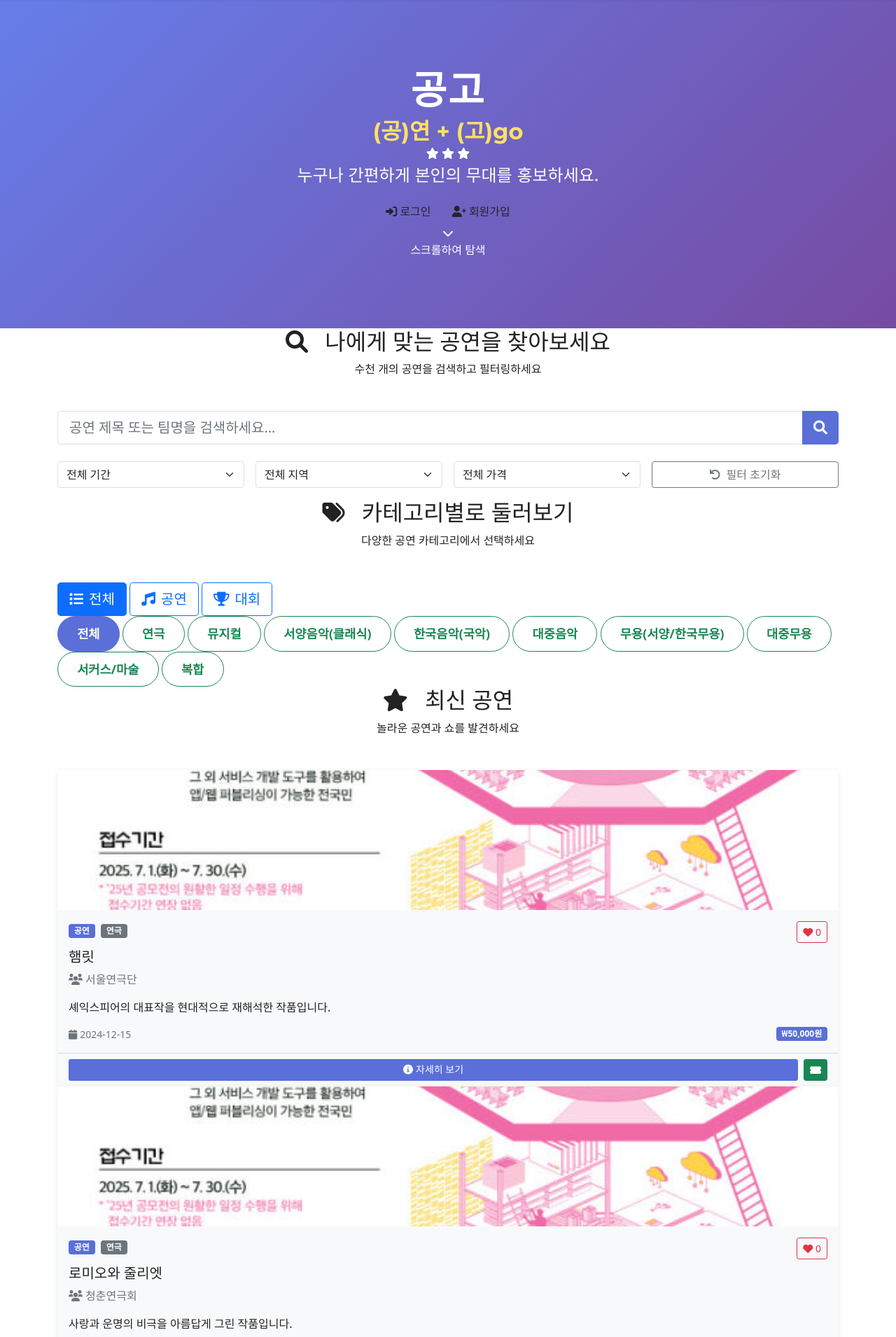
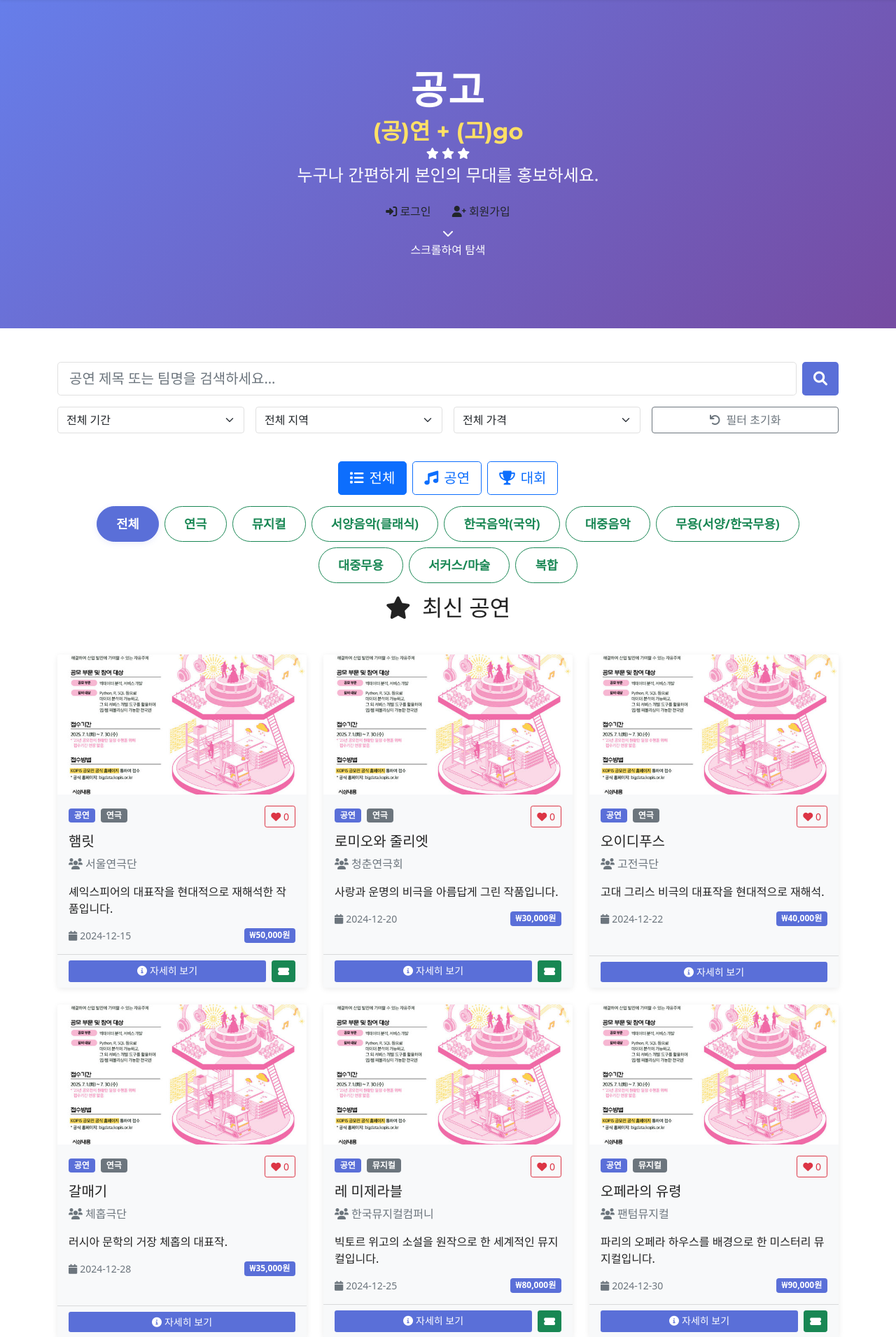
Before and after one commit to Jae-Sung-LEE-create/kopis-performance, a Flask app: page / in a window 1280 px wide. Shown: the part 63-1973 px from the top of the page at 70% size. Run offline with Flask 3, Linux system fonts and the light colour scheme; some libraries are stand-ins or nearby versions; some web fonts are replaced.

Commit message:
Update: 현재 상태 커밋

```diff
--- a/templates/index.html
+++ b/templates/index.html
@@ -21,7 +21,7 @@
     {% endif %}
 {% endwith %}
 
-<!-- Hero Section -->
+<!-- 새로운 멋진 Hero Section -->
 <div class="hero-section">
     <div class="hero-background">
         <div class="hero-particles"></div>
@@ -103,39 +103,27 @@
     </div>
 </div>
 
-<!-- 검색 및 필터 섹션 -->
-<section class="search-section section-animate" data-section="search">
-    <div class="container">
-        <div class="section-header text-center mb-5">
-            <h2 class="section-title">
-                <i class="fas fa-search me-3"></i>
-                {% if lang == 'en' %}Find Your Perfect Performance{% elif lang == 'ja' %}理想の公演を見つけよう{% elif lang == 'zh' %}寻找完美演出{% else %}나에게 맞는 공연을 찾아보세요{% endif %}
-            </h2>
-            <p class="section-subtitle">
-                {% if lang == 'en' %}Search and filter through thousands of performances{% elif lang == 'ja' %}数千の公演から検索・フィルタリング{% elif lang == 'zh' %}搜索和筛选数千场演出{% else %}수천 개의 공연을 검색하고 필터링하세요{% endif %}
-            </p>
-        </div>
-
+<div class="container my-5">
+    <!-- 검색 및 필터 UI -->
+    <div class="row mb-4">
+        <div class="col-12">
             <!-- 검색창 -->
-        <div class="search-container mb-4">
-            <form method="GET" action="/" class="search-form">
-                <div class="input-group input-group-lg">
-                    <input type="text" name="search" class="form-control search-input"
+            <div class="mb-3">
+                <form method="GET" action="/" class="d-flex gap-2">
+                    <input type="text" name="search" class="form-control form-control-lg"
                            placeholder="{% if lang == 'en' %}Search by performance title or team name...{% elif lang == 'ja' %}公演タイトルまたはチーム名で検索...{% elif lang == 'zh' %}请输入演出标题或团队名称...{% else %}공연 제목 또는 팀명을 검색하세요...{% endif %}"
                            value="{{ search }}">
-                    <button type="submit" class="btn btn-primary search-btn">
+                    <button type="submit" class="btn btn-primary btn-lg">
                         <i class="fas fa-search"></i>
                     </button>
-                </div>
                 </form>
             </div>
 
             <!-- 필터 버튼들 -->
-        <div class="filter-container">
             <div class="row g-3 mb-3">
                 <!-- 날짜별 필터 -->
                 <div class="col-md-3">
-                    <select name="date_filter" class="form-select filter-select" onchange="applyFilter('date_filter', this.value)">
+                    <select name="date_filter" class="form-select" onchange="applyFilter('date_filter', this.value)">
                         <option value="">{% if lang == 'en' %}All Periods{% elif lang == 'ja' %}全期間{% elif lang == 'zh' %}全部时间{% else %}전체 기간{% endif %}</option>
                         <option value="this_week" {% if date_filter == 'this_week' %}selected{% endif %}>{% if lang == 'en' %}This Week{% elif lang == 'ja' %}今週{% elif lang == 'zh' %}本周{% else %}이번 주{% endif %}</option>
                         <option value="this_month" {% if date_filter == 'this_month' %}selected{% endif %}>{% if lang == 'en' %}This Month{% elif lang == 'ja' %}今月{% elif lang == 'zh' %}本月{% else %}이번 달{% endif %}</option>
@@ -145,7 +133,7 @@
 
                 <!-- 지역별 필터 -->
                 <div class="col-md-3">
-                    <select name="location" class="form-select filter-select" onchange="applyFilter('location', this.value)">
+                    <select name="location" class="form-select" onchange="applyFilter('location', this.value)">
                         <option value="">{% if lang == 'en' %}All Regions{% elif lang == 'ja' %}全地域{% elif lang == 'zh' %}全部地区{% else %}전체 지역{% endif %}</option>
                         <option value="서울특별시" {% if location == '서울특별시' %}selected{% endif %}>{% if lang == 'en' %}Seoul{% elif lang == 'ja' %}ソウル特別市{% elif lang == 'zh' %}首尔特别市{% else %}서울특별시{% endif %}</option>
                         <option value="경기도" {% if location == '경기도' %}selected{% endif %}>{% if lang == 'en' %}Gyeonggi-do{% elif lang == 'ja' %}京畿道{% elif lang == 'zh' %}京畿道{% else %}경기도{% endif %}</option>
@@ -169,7 +157,7 @@
 
                 <!-- 가격별 필터 -->
                 <div class="col-md-3">
-                    <select name="price_filter" class="form-select filter-select" onchange="applyFilter('price_filter', this.value)">
+                    <select name="price_filter" class="form-select" onchange="applyFilter('price_filter', this.value)">
                         <option value="">{% if lang == 'en' %}All Prices{% elif lang == 'ja' %}全価格{% elif lang == 'zh' %}全部价格{% else %}전체 가격{% endif %}</option>
                         <option value="free" {% if price_filter == 'free' %}selected{% endif %}>{% if lang == 'en' %}Free{% elif lang == 'ja' %}無料{% elif lang == 'zh' %}免费{% else %}무료{% endif %}</option>
                         <option value="paid" {% if price_filter == 'paid' %}selected{% endif %}>{% if lang == 'en' %}Paid{% elif lang == 'ja' %}有料{% elif lang == 'zh' %}收费{% else %}유료{% endif %}</option>
@@ -179,32 +167,19 @@
 
                 <!-- 필터 초기화 -->
                 <div class="col-md-3">
-                    <a href="/" class="btn btn-outline-secondary w-100 reset-btn">
+                    <a href="/" class="btn btn-outline-secondary w-100">
                         <i class="fas fa-undo me-2"></i>{% if lang == 'en' %}Reset Filters{% elif lang == 'ja' %}フィルター初期化{% elif lang == 'zh' %}重置筛选{% else %}필터 초기화{% endif %}
                     </a>
                 </div>
             </div>
         </div>
     </div>
-</section>
-
-<!-- 카테고리 섹션 -->
-<section class="category-section section-animate" data-section="category">
-    <div class="container">
-        <div class="section-header text-center mb-5">
-            <h2 class="section-title">
-                <i class="fas fa-tags me-3"></i>
-                {% if lang == 'en' %}Browse by Category{% elif lang == 'ja' %}カテゴリー別に閲覧{% elif lang == 'zh' %}按类别浏览{% else %}카테고리별로 둘러보기{% endif %}
-            </h2>
-            <p class="section-subtitle">
-                {% if lang == 'en' %}Choose from various performance categories{% elif lang == 'ja' %}様々な公演カテゴリーから選択{% elif lang == 'zh' %}从各种演出类别中选择{% else %}다양한 공연 카테고리에서 선택하세요{% endif %}
-            </p>
-        </div>
 
     <!-- 메인 카테고리 버튼 UI -->
-        <div class="category-container">
+    <div class="row mb-3">
+        <div class="col-12 text-center">
             <!-- 메인 카테고리 버튼 직접 분기 -->
-            <div class="main-category-buttons">
+            <div class="d-flex flex-wrap justify-content-center gap-2 mb-3">
                 <a href="/?main_category=전체" class="btn btn-outline-primary btn-lg btn-main-category {% if selected_main_category=='전체' or not selected_main_category %}active{% endif %}">
                     <i class="fas fa-list me-2"></i>{% if lang == 'en' %}All{% elif lang == 'ja' %}全体{% elif lang == 'zh' %}全部{% else %}전체{% endif %}
                 </a>
@@ -215,10 +190,9 @@
                     <i class="fas fa-trophy me-2"></i>{% if lang == 'en' %}Competition{% elif lang == 'ja' %}大会{% elif lang == 'zh' %}大赛{% else %}대회{% endif %}
                 </a>
             </div>
-
             <!-- 세부 카테고리 버튼 직접 분기 -->
             {% if selected_main_category == '공연' or not selected_main_category %}
-            <div class="sub-category-buttons">
+            <div class="d-flex flex-wrap justify-content-center gap-2">
                 <a href="/?main_category=공연&category=전체" class="btn btn-outline-success btn-category {% if selected_category=='전체' or not selected_category %}active{% endif %}">{% if lang == 'en' %}All{% elif lang == 'ja' %}全体{% elif lang == 'zh' %}全部{% else %}전체{% endif %}</a>
                 <a href="/?main_category=공연&category=연극" class="btn btn-outline-success btn-category {% if selected_category=='연극' %}active{% endif %}">{% if lang == 'en' %}Play{% elif lang == 'ja' %}演劇{% elif lang == 'zh' %}话剧{% else %}연극{% endif %}</a>
                 <a href="/?main_category=공연&category=뮤지컬" class="btn btn-outline-success btn-category {% if selected_category=='뮤지컬' %}active{% endif %}">{% if lang == 'en' %}Musical{% elif lang == 'ja' %}ミュージカル{% elif lang == 'zh' %}音乐剧{% else %}뮤지컬{% endif %}</a>
@@ -231,7 +205,7 @@
                 <a href="/?main_category=공연&category=복합" class="btn btn-outline-success btn-category {% if selected_category=='복합' %}active{% endif %}">{% if lang == 'en' %}Mixed{% elif lang == 'ja' %}複合{% elif lang == 'zh' %}综合{% else %}복합{% endif %}</a>
             </div>
             {% elif selected_main_category == '대회' %}
-            <div class="sub-category-buttons">
+            <div class="d-flex flex-wrap justify-content-center gap-2">
                 <a href="/?main_category=대회&category=전체" class="btn btn-outline-warning btn-category {% if selected_category=='전체' or not selected_category %}active{% endif %}">{% if lang == 'en' %}All{% elif lang == 'ja' %}全体{% elif lang == 'zh' %}全部{% else %}전체{% endif %}</a>
                 <a href="/?main_category=대회&category=댄스대회" class="btn btn-outline-warning btn-category {% if selected_category=='댄스대회' %}active{% endif %}">{% if lang == 'en' %}Dance Competition{% elif lang == 'ja' %}ダンス大会{% elif lang == 'zh' %}舞蹈大赛{% else %}댄스대회{% endif %}</a>
                 <a href="/?main_category=대회&category=노래대회" class="btn btn-outline-warning btn-category {% if selected_category=='노래대회' %}active{% endif %}">{% if lang == 'en' %}Singing Competition{% elif lang == 'ja' %}歌大会{% elif lang == 'zh' %}歌唱大赛{% else %}노래대회{% endif %}</a>
@@ -243,33 +217,24 @@
             {% endif %}
         </div>
     </div>
-</section>
-
-<!-- 공연 목록 섹션 -->
-<section class="performance-section section-animate" data-section="performance">
-    <div class="container">
-        <div class="section-header text-center mb-5">
-            <h2 class="section-title">
-                <i class="fas fa-star me-3"></i>
+    <!-- 최신 공연/대회 섹션 -->
+    <div class="row mb-4">
+        <div class="col-12">
+            <h2 class="text-center mb-4">
+                <i class="fas fa-star me-2"></i>
                 {% if selected_main_category == '대회' %}
-                    {% if lang == 'en' %}Latest Competitions{% elif lang == 'ja' %}最新の大会{% elif lang == 'zh' %}最新大赛{% else %}최신 대회{% endif %}
+                    {% if lang == 'en' %}Latest Competition{% elif lang == 'ja' %}最新の大会{% elif lang == 'zh' %}最新大赛{% else %}최신 대회{% endif %}
                 {% else %}
-                    {% if lang == 'en' %}Latest Performances{% elif lang == 'ja' %}最新の公演{% elif lang == 'zh' %}最新演出{% else %}최신 공연{% endif %}
+                    {% if lang == 'en' %}Latest Performance{% elif lang == 'ja' %}最新の公演{% elif lang == 'zh' %}最新演出{% else %}최신 공연{% endif %}
                 {% endif %}
             </h2>
-            <p class="section-subtitle">
-                {% if selected_main_category == '대회' %}
-                    {% if lang == 'en' %}Discover amazing competitions and events{% elif lang == 'ja' %}素晴らしい大会やイベントを発見{% elif lang == 'zh' %}发现精彩的大赛和活动{% else %}놀라운 대회와 이벤트를 발견하세요{% endif %}
-                {% else %}
-                    {% if lang == 'en' %}Discover amazing performances and shows{% elif lang == 'ja' %}素晴らしい公演やショーを発見{% elif lang == 'zh' %}发现精彩的演出和表演{% else %}놀라운 공연과 쇼를 발견하세요{% endif %}
-                {% endif %}
-            </p>
+        </div>
     </div>
 
     {% if performances %}
-        <div class="performance-grid">
+    <div class="row">
         {% for performance in performances %}
-            <div class="performance-card-wrapper" data-aos="fade-up" data-aos-delay="{{ loop.index * 100 }}">
+        <div class="col-lg-4 col-md-6 mb-4">
             <div class="card performance-card h-100 shadow-sm">
                 {% if performance.image_url %}
                 <img src="{{ performance.image_url }}" class="card-img-top" alt="{{ performance.title }}"
@@ -322,7 +287,7 @@
         {% endfor %}
     </div>
     {% else %}
-        <div class="empty-state text-center py-5">
+    <div class="text-center py-5">
         <i class="fas fa-music fa-4x text-muted mb-3"></i>
         <h4 class="text-muted">
             {% if selected_main_category == '대회' %}
@@ -338,59 +303,66 @@
                 {% if lang == 'en' %}Be the first to submit a performance!{% elif lang == 'ja' %}最初の公演を申請してください！{% elif lang == 'zh' %}快来申请第一个演出吧！{% else %}첫 번째 공연을 신청해보세요!{% endif %}
             {% endif %}
         </p>
+        {% if current_user.is_authenticated %}
+            <a href="/submit" class="btn btn-primary">
+                <i class="fas fa-plus me-2"></i>
+                {% if selected_main_category == '대회' %}
+                    {% if lang == 'en' %}Submit Competition{% elif lang == 'ja' %}大会申請{% elif lang == 'zh' %}申请大赛{% else %}대회 신청하기{% endif %}
+                {% else %}
+                    {% if lang == 'en' %}Submit Performance{% elif lang == 'ja' %}公演申請{% elif lang == 'zh' %}申请演出{% else %}공연 신청하기{% endif %}
+                {% endif %}
+            </a>
+        {% else %}
+            <div class="d-flex gap-2 justify-content-center">
+                <a href="/login" class="btn btn-primary">
+                    <i class="fas fa-sign-in-alt me-2"></i>
+                    {% if lang == 'en' %}Login{% elif lang == 'ja' %}ログイン{% elif lang == 'zh' %}登录{% else %}로그인{% endif %}
+                </a>
+                <a href="/register" class="btn btn-outline-primary">
+                    <i class="fas fa-user-plus me-2"></i>
+                    {% if lang == 'en' %}Sign Up{% elif lang == 'ja' %}新規登録{% elif lang == 'zh' %}注册{% else %}회원가입{% endif %}
+                </a>
             </div>
         {% endif %}
     </div>
-</section>
+    {% endif %}
+</div>
 
-<!-- JavaScript -->
+<div class="bg-light py-5">
+    <div class="container">
+        <div class="row text-center">
+            <div class="col-md-4 mb-4">
+                <i class="fas fa-theater-masks fa-3x text-primary mb-3"></i>
+                <h4>다양한 예술의 만남</h4>
+                <p class="text-muted">다양한 공연예술과 대회를 한 곳에서 만나보세요</p>
+            </div>
+            <div class="col-md-4 mb-4">
+                <i class="fas fa-user-friends fa-3x text-primary mb-3"></i>
+                <h4>누구나 쉽게 참여</h4>
+                <p class="text-muted">누구나 쉽고 간편하게 공연과 대회를 신청하고 홍보할 수 있습니다</p>
+            </div>
+            <div class="col-md-4 mb-4">
+                <i class="fas fa-globe-asia fa-3x text-primary mb-3"></i>
+                <h4>예술로 소통하는 공간</h4>
+                <p class="text-muted">예술을 사랑하는 모두가 함께 소통하고 성장하는 열린 무대입니다</p>
+            </div>
+        </div>
+    </div>
+</div>
+
 <script>
 // 필터 적용 함수
 function applyFilter(filterType, value) {
     const urlParams = new URLSearchParams(window.location.search);
+
     if (value) {
         urlParams.set(filterType, value);
     } else {
         urlParams.delete(filterType);
     }
-    window.location.search = urlParams.toString();
+
+    window.location.href = '/' + (urlParams.toString() ? '?' + urlParams.toString() : '');
 }
-
-// 스크롤 애니메이션
-document.addEventListener('DOMContentLoaded', function() {
-    const sections = document.querySelectorAll('.section-animate');
-
-    const observerOptions = {
-        threshold: 0.1,
-        rootMargin: '0px 0px -50px 0px'
-    };
-
-    const observer = new IntersectionObserver(function(entries) {
-        entries.forEach(entry => {
-            if (entry.isIntersecting) {
-                entry.target.classList.add('animate-in');
-            }
-        });
-    }, observerOptions);
-
-    sections.forEach(section => {
-        observer.observe(section);
-    });
-
-    // 스크롤 인디케이터 클릭 이벤트
-    const scrollIndicator = document.querySelector('.scroll-indicator');
-    if (scrollIndicator) {
-        scrollIndicator.addEventListener('click', function() {
-            const searchSection = document.querySelector('.search-section');
-            if (searchSection) {
-                searchSection.scrollIntoView({
-                    behavior: 'smooth',
-                    block: 'start'
-                });
-            }
-        });
-    }
-});
 
 // 좋아요 기능
 document.addEventListener('DOMContentLoaded', function() {
@@ -401,7 +373,7 @@ document.addEventListener('DOMContentLoaded', function() {
             const performanceId = this.dataset.performanceId;
             const likeCount = this.querySelector('.like-count');
 
-            fetch(`/like/${performanceId}`, {
+            fetch('/like/' + performanceId, {
                 method: 'POST',
                 headers: {
                     'Content-Type': 'application/json',
@@ -411,11 +383,20 @@ document.addEventListener('DOMContentLoaded', function() {
             .then(data => {
                 if (data.success) {
                     likeCount.textContent = data.likes;
-                    this.classList.toggle('liked');
+                    if (data.liked) {
+                        this.classList.remove('btn-outline-danger');
+                        this.classList.add('btn-danger');
+                    } else {
+                        this.classList.remove('btn-danger');
+                        this.classList.add('btn-outline-danger');
+                    }
+                } else {
+                    alert('로그인이 필요합니다.');
                 }
             })
             .catch(error => {
                 console.error('Error:', error);
+                alert('오류가 발생했습니다.');
             });
         });
     });
```
Also changed, not shown: static/style.css (+0 -224 lines). Lines whose indentation alone changed are shown as unchanged.
